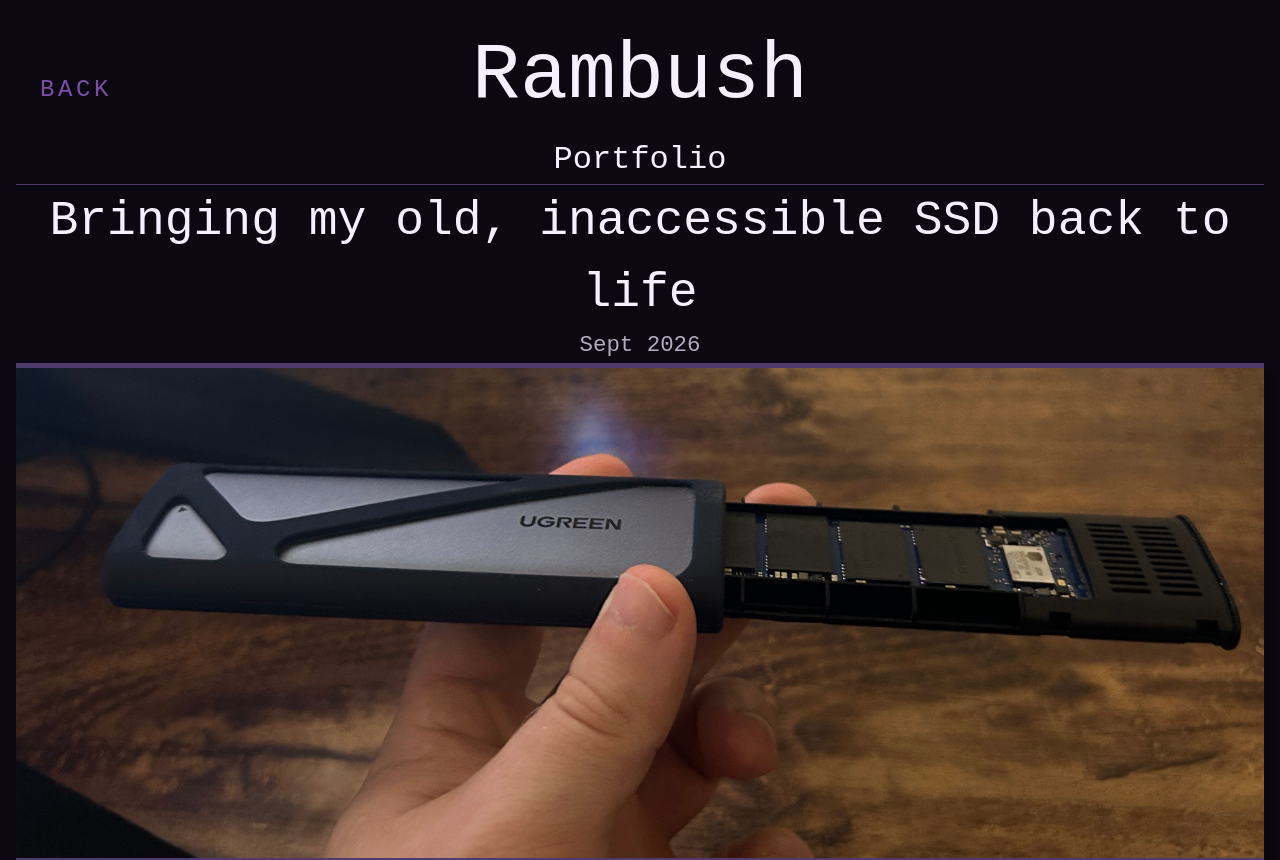
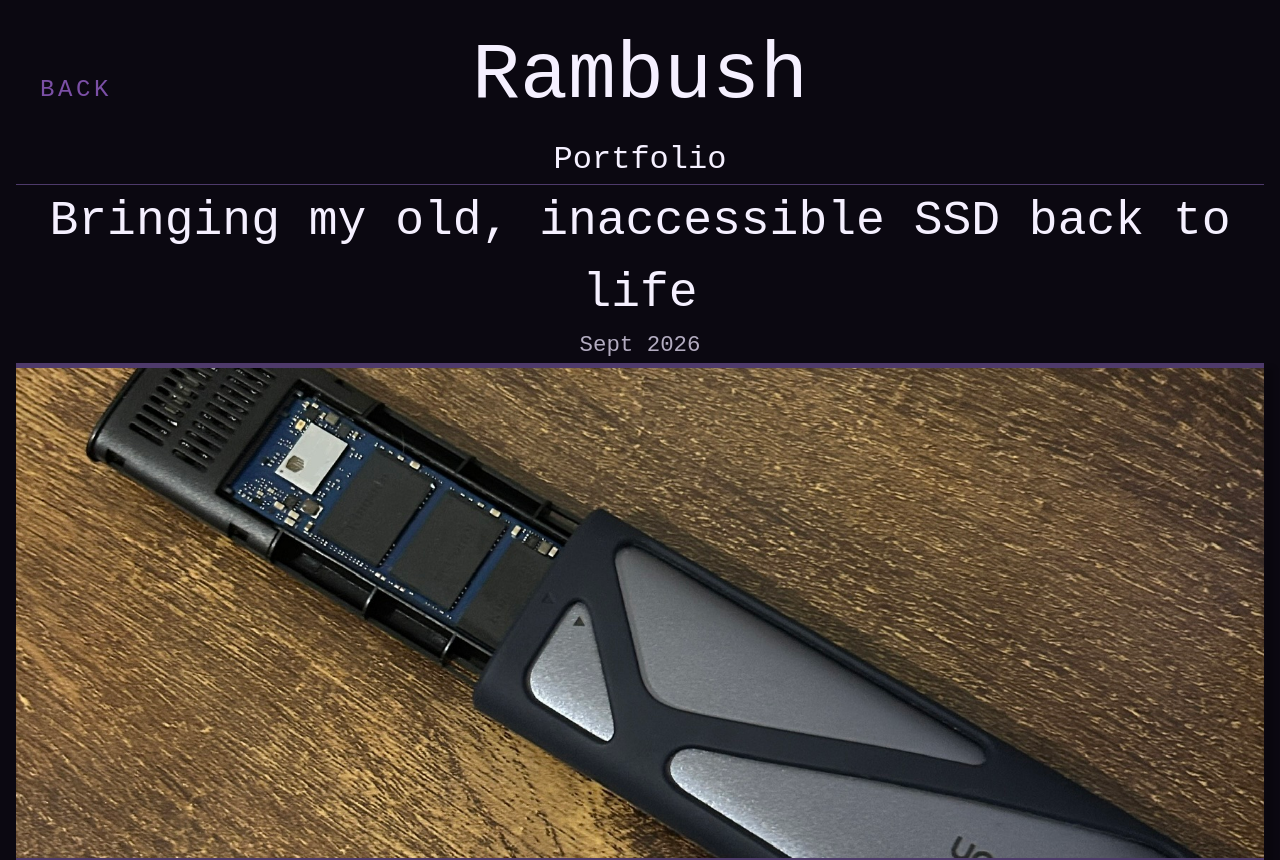
Before and after one commit to Rambushed/Portfolio-Site, a SvelteKit app: page /ssd in a window 1280 px wide. Shown: the top 860 px of the page. Built offline with nearby package versions, Linux system fonts and the light colour scheme; a web font is replaced by a local one.

Commit message:
changed kingston drive photo

```diff
--- a/src/routes/+page.svelte
+++ b/src/routes/+page.svelte
@@ -5,7 +5,7 @@
     import rev from '$lib/assets/Light-revvy.png'
     import ghoul from '$lib/assets/Ghoult-export.gif'
     import finished from '$lib/assets/clock/finished.jpeg'
-    import kingston from '$lib/assets/Kingston.jpeg'
+    import kingston from '$lib/assets/Kingstonnv3.jpeg'
 </script>
 <main>
     <h1>Rambush</h1>
--- a/src/routes/ssd/+page.svelte
+++ b/src/routes/ssd/+page.svelte
@@ -2,7 +2,7 @@
 
     import Code from '$lib/components/Code.svelte';
 
-    import kingston from '$lib/assets/Kingston.jpeg'
+    import kingston from '$lib/assets/kingstonnv3.jpeg'
     import enclosure from '$lib/assets/ugreen.jpg'
     import diskpart from '$lib/assets/diskpart.png'
     import filedeath from '$lib/assets/diagram.png'
@@ -27,9 +27,7 @@
 
     <h3>Bringing my old, inaccessible SSD back to life</h3>
     <p class="date">Sept 2026</p>
-    <a href="https://www.raspberrypi.com/products/raspberry-pi-zero-2-w/" target="_blank">
-        <img class="hero" src={kingston} alt ="Kingston NV3 2TB SSD in a Ugreen enclosure"/>
-    </a>
+    <img class="hero" src={kingston} alt ="Kingston NV3 2TB SSD in a Ugreen enclosure"/>
     <h4>Completely bricked</h4>
 
     <p>About 2 years prior to this post, the internal SSD card for my gaming PC completely died, it started with minor issues, with occasional boot drive failure which would come and go intermittently and usually didn’t last more than 2-3 restarts, until one day I was completely unable to boot my PC as the SSD wasn’t even showing up in BIOS anymore and nothing I did fixed it.</p>
```
Also changed, not shown: src/lib/assets/Kingston.jpeg (deleted), src/lib/assets/kingstonnv3.jpeg (added).
